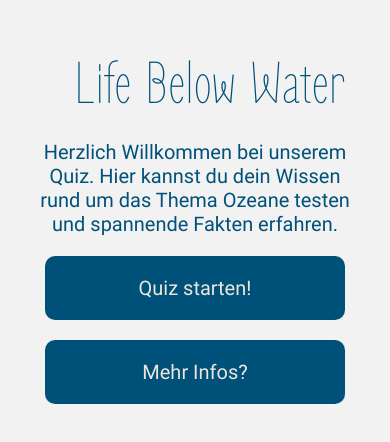
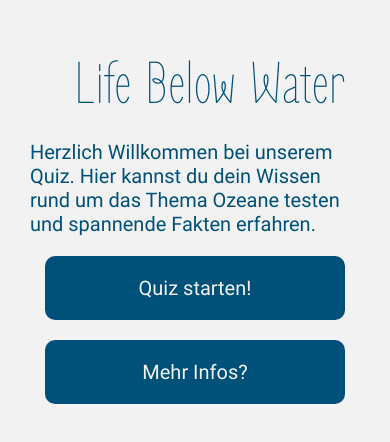
Before and after one commit to KHomuth/its-mosy-quiz, a React Native app: screen /Home in a window 390 px wide. Shown: the part 184-626 px from the top of the page. Built offline with nearby package versions, Linux system fonts and the light colour scheme.

Commit message:
textAlign, wrong color

```diff
--- a/assets/styles/Styles.js
+++ b/assets/styles/Styles.js
@@ -28,7 +28,7 @@ const styles = StyleSheet.create({
         margin: 20,
         marginLeft: 30,
         marginRight: 30,
-        textAlign: 'center'
+        textAlign: 'left'
       },
       button: {
         backgroundColor: '#00517A',
@@ -41,7 +41,7 @@ const styles = StyleSheet.create({
       buttonText: {
         fontFamily: 'Roboto',
         fontSize: 20,
-        color: '#ece6dd',
+        color: '#f2f2f2',
         margin: 20,
         textAlign: 'center'
       },
```
